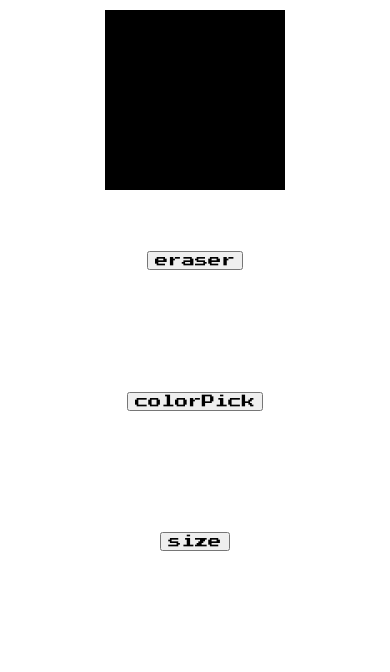
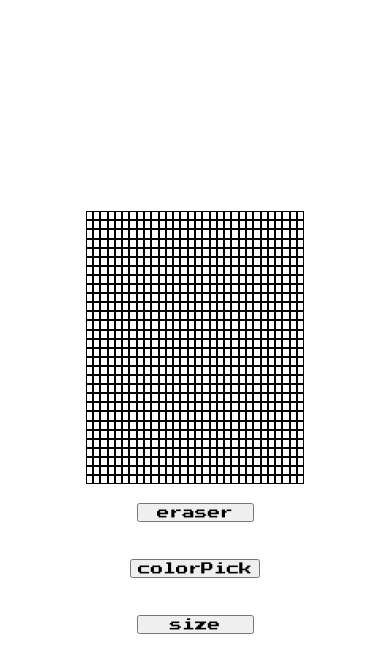
Before and after one commit to AmalRaghk/etchasketch, a plain HTML site: page index.html in a window 390 px wide. Shown: the part 36-708 px from the top of the page. Drawn offline with Linux system fonts and the light colour scheme.

Commit message:
cretated it responsively

```diff
--- a/index.css
+++ b/index.css
@@ -7,7 +7,7 @@
 body{
     padding: 0%;
     margin: 0%;
-    overflow: hidden;
+
 
 
 }
@@ -26,38 +26,60 @@ header h1{
 
 
     display: flex;
-    justify-content: space-evenly;
-    flex-wrap: wrap;
-
-
+    flex-direction: column;
+    align-items: center;
+    justify-content: center;
 }
 .menu{
-    width:20vw;
-    height: 50vh;
+    height:20vh;
     display: flex;
-    flex-direction: column;
-
-    justify-content: space-around;
+    align-items: center;
+    justify-content: space-evenly;
 }
 .eraser,.colorPick,.size{
-    width: 100%;
+    font-size: 1vw;
+    display: flex;
+    align-items: center;
+    margin:2vw;
+}
+.matrix{
+
+    padding: 0%;
+    margin: 0%;
+    height:60vh;
+    width:60vh;
     display: flex;
     align-items: center;
     justify-content: center;
 }
 .grid{
-    width: 80vw;
-    display: flex;
-    justify-content: center;
-
-
+    display: grid;
+    height: 100%;
+    width: 80%;
 }
 .cell{
-    border: solid;
+    user-select: none;
+    border:solid 0.01vw;
 }
 @media only screen and (max-width: 600px) {
-    .menu ,.grid {
-        width:100vw;
+    .container{
+        height:100vh;
+    }
+    .matrix {
+        width:70vw;
+        height:70vw;
+    }
+    .menu{
+        width: 70vw;
+        height: 20vh;
+        display: flex;
+        flex:wrap;
+        flex-direction: column;
+        justify-content: space-around;
+    }
+    .menu button{
+        min-width: 30vw;
+        font-size: 1.5vh;
 
     }
 
--- a/index.html
+++ b/index.html
@@ -9,9 +9,10 @@
 <body>
     <header><h1>etch-a-sketch</h1></header>
     <div class="container">
+
+        <div class="matrix">
         <div class="grid">
-
-
+        </div>
         </div>
         <div class="menu">
             <div class="eraser">
--- a/index.js
+++ b/index.js
@@ -4,27 +4,22 @@ const eraser=document.querySelector('.eraser');
 const colorPick=document.querySelector('.colorPick');
 const size=document.querySelector('.size');
 const grid=document.querySelector('.grid');
+
 let row=30;
 let column=30;
-let cellSize=Math.min(70/row,70/column);
-let cellUnit=''
-cellSize=70/row?cellUnit='vw':cellUnit='vh';
+
 let k=0;
 function draw(row,column){
-    for(let i=0;i<row;i++){
-        const rowCell=document.createElement('div');
-        rowCell.setAttribute('class','rowCell'+i);
-        for(let j=0;j<column;j++){
-            const cell=document.createElement('div');
-            cell.style.width=cellSize+cellUnit;
-            cell.style.height=cellSize+cellUnit;
-            cell.setAttribute('class','cell');
-            cell.setAttribute('id',k);
-            k++
-            rowCell.appendChild(cell);
-        }
-    grid.appendChild(rowCell)
+    grid.style.gridTemplateColumns = `repeat(${column}, 1fr)`
+    grid.style.gridTemplateRows = `repeat(${row}, 1fr)`
 
+    for (let i = 0; i < row; i++) {
+      for (let j=0;j<column;j++){
+      const cell = document.createElement('div');
+      cell.classList.add('cell')
+      cell.setAttribute('id',i);
+      grid.appendChild(cell);
+      }
     }
 }
 draw(row,column);
```
